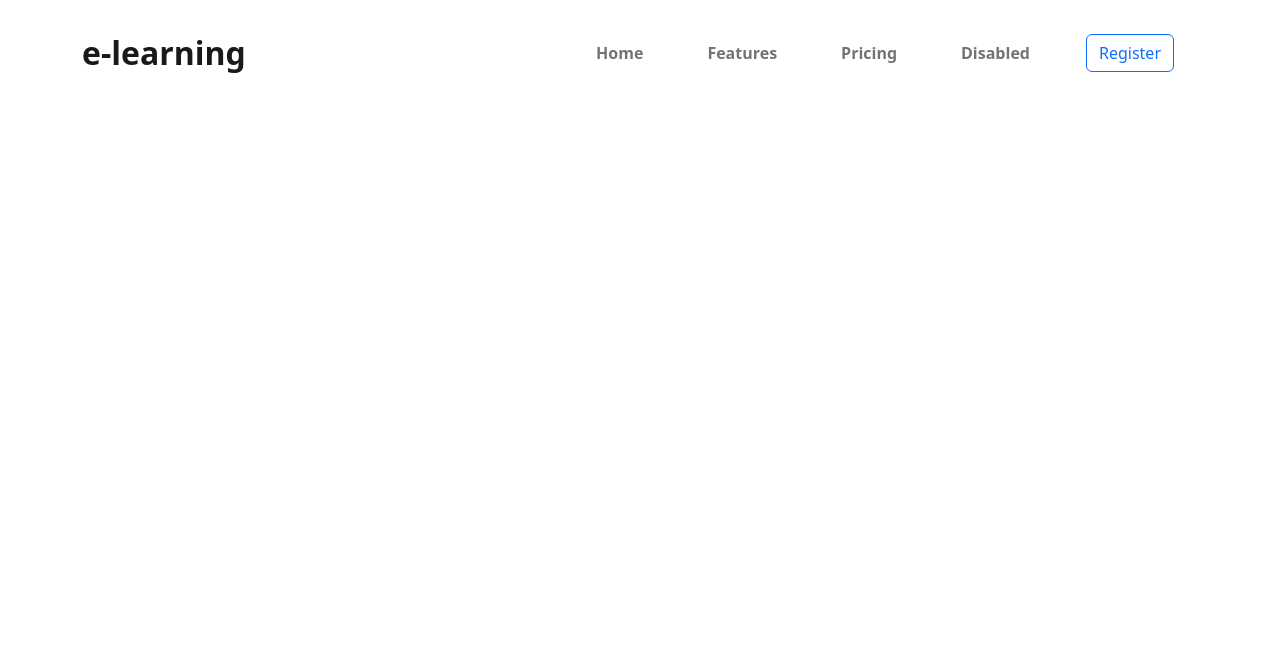
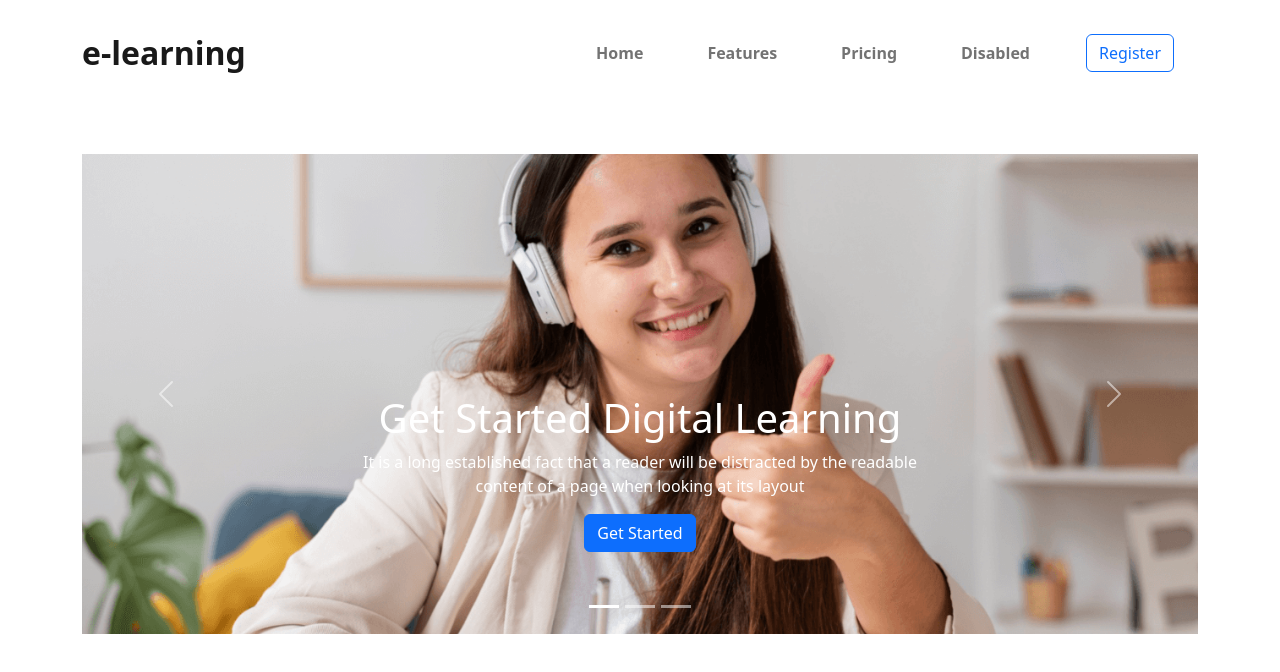
Before and after one commit to anika136/online-courses-bootstrap, a plain HTML site: page index.html in a window 1280 px wide. Drawn offline with nearby package versions, Linux system fonts and the light colour scheme.

Commit message:
slider-added

```diff
--- a/index.html
+++ b/index.html
@@ -44,6 +44,70 @@
         </nav>
     </header>
     <!-- Navbar End -->
+    <!--slider started-->
+    <section class="container mt-5">
+        <div id="carouselExampleCaptions" class="carousel slide" data-bs-ride="false">
+            <div class="carousel-indicators">
+                <button type="button" data-bs-target="#carouselExampleCaptions" data-bs-slide-to="0" class="active"
+                    aria-current="true" aria-label="Slide 1"></button>
+                <button type="button" data-bs-target="#carouselExampleCaptions" data-bs-slide-to="1"
+                    aria-label="Slide 2"></button>
+                <button type="button" data-bs-target="#carouselExampleCaptions" data-bs-slide-to="2"
+                    aria-label="Slide 3"></button>
+            </div>
+            <div class="carousel-inner">
+                <div class="carousel-item active">
+                    <img src="images/cover/cover-1.png" class="d-block w-100" alt="...">
+                    <div
+                        class="carousel-caption d-none d-md-block d-flex flex-column justify-content-center align-items-center h-50">
+                        <h1>Get Started Digital
+                            Learning</h1>
+                        <p>It is a long established fact that a reader will be distracted by the readable
+                            <br>
+                            content of a page when looking at its layout
+                        </p>
+                        <div class="btn btn-primary">Get Started</div>
+                    </div>
+                </div>
+                <div class="carousel-item">
+                    <img src="images/cover/cover-3.jpg" class="d-block w-100" alt="...">
+                    <div
+                        class="carousel-caption d-none d-md-block d-flex flex-column justify-content-center align-items-center h-50">
+                        <h1>Get Started Digital
+                            Learning</h1>
+                        <p>It is a long established fact that a reader will be distracted by the readable
+                            <br>
+                            content of a page when looking at its layout
+                        </p>
+                        <div class="btn btn-primary">Get Started</div>
+                    </div>
+                </div>
+                <div class="carousel-item">
+                    <img src="images/cover/cover-2.jpg" class="d-block w-100" alt="...">
+                    <div
+                        class="carousel-caption d-none d-md-block d-flex flex-column justify-content-center align-items-center h-50">
+                        <h1>Get Started Digital
+                            Learning</h1>
+                        <p>It is a long established fact that a reader will be distracted by the readable
+                            <br>
+                            content of a page when looking at its layout
+                        </p>
+                        <div class="btn btn-primary">Get Started</div>
+                    </div>
+                </div>
+            </div>
+            <button class="carousel-control-prev" type="button" data-bs-target="#carouselExampleCaptions"
+                data-bs-slide="prev">
+                <span class="carousel-control-prev-icon" aria-hidden="true"></span>
+                <span class="visually-hidden">Previous</span>
+            </button>
+            <button class="carousel-control-next" type="button" data-bs-target="#carouselExampleCaptions"
+                data-bs-slide="next">
+                <span class="carousel-control-next-icon" aria-hidden="true"></span>
+                <span class="visually-hidden">Next</span>
+            </button>
+        </div>
+    </section>
 
 
     <script src="https://cdn.jsdelivr.net/npm/bootstrap@5.2.0/dist/js/bootstrap.bundle.min.js"
```
